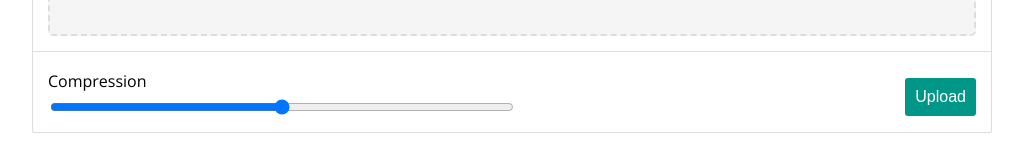
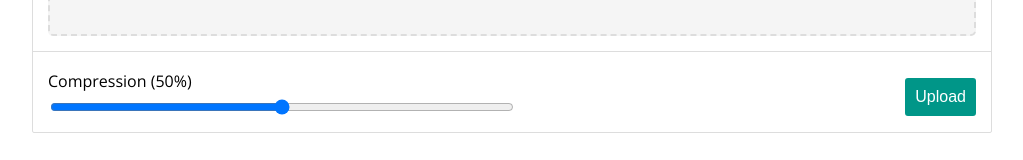
Before and after one commit to krazi3/react-drop, a React (Create React App) app: page / in a window 1280 px wide. Shown: the part 428-588 px from the top of the page, without its empty margins (128-1151 px from the left). Built offline with nearby package versions, Linux system fonts and the light colour scheme; the HTML template or start-up script is replaced by a standard one.

Commit message:
Show compression change on slider change

```diff
--- a/src/dropzone/index.js
+++ b/src/dropzone/index.js
@@ -3,6 +3,7 @@ import './style.css';
 
 export default function ({ onDrop }) {
   const [file, setFile] = useState(null);
+  const [compression, setCompression] = useState(50);
 
   const onDropCb = useCallback((event) => {
     event.preventDefault();
@@ -48,8 +49,8 @@ export default function ({ onDrop }) {
         <div className="progress"></div>
         <div className="footer-internal">
           <div className="slider">
-            <label htmlFor="compression">Compression</label>
-            <input id="compression" type="range" min="0" max="100" />
+            <label htmlFor="compression">Compression ({compression}%)</label>
+            <input id="compression" type="range" min="0" max="100" onChange={event => setCompression(event.target.value)} />
           </div>
           <div className="action">
             <button type="button">Upload</button>
```
